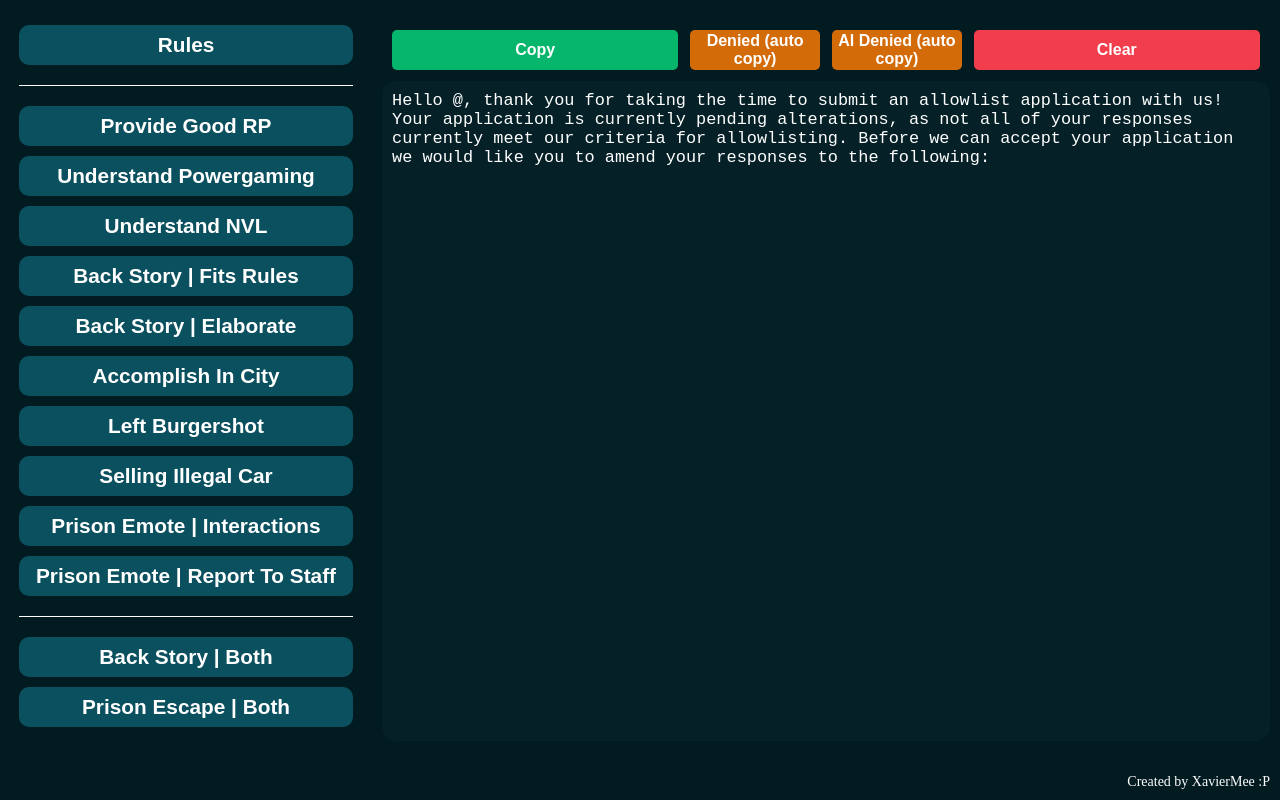
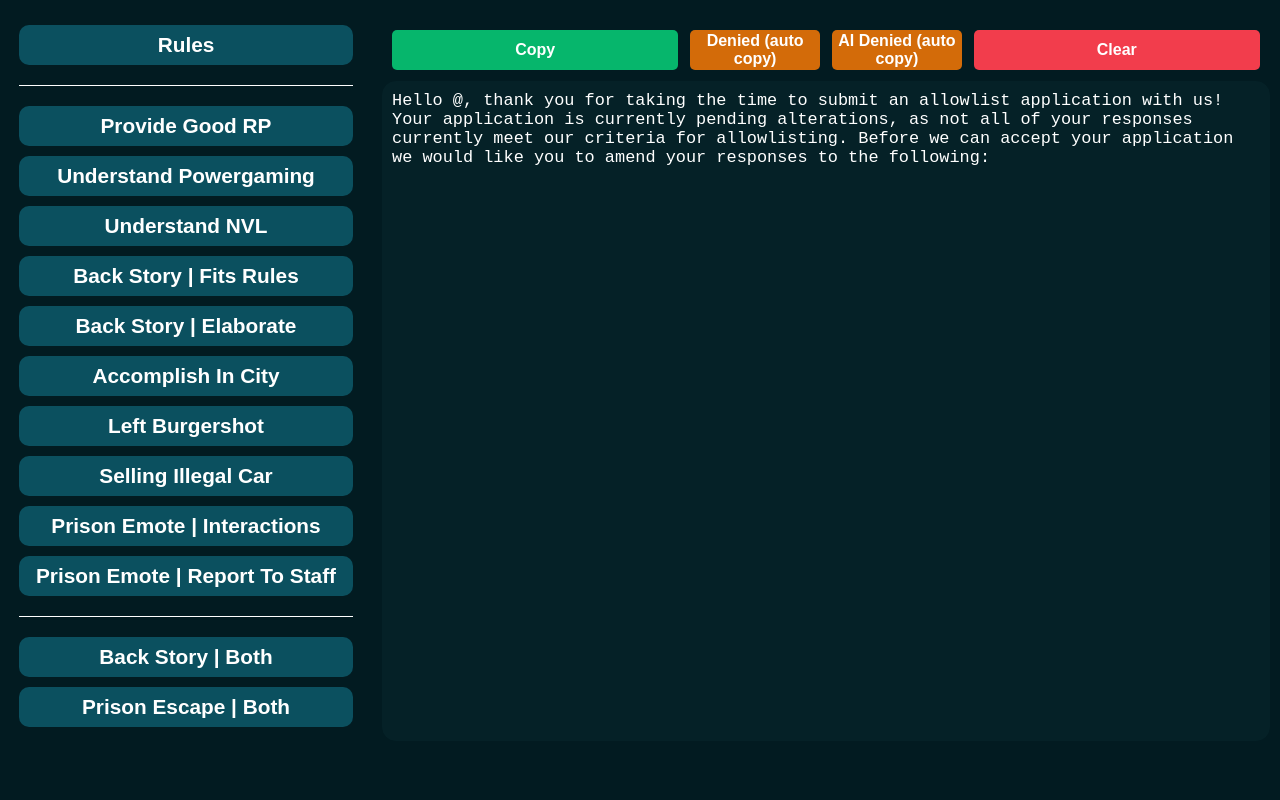
Before and after one commit to XavierMe/prpsupportstaff, a plain HTML site: page index.html in a window 1280 px wide. Drawn offline with Linux system fonts and the light colour scheme.

Commit message:
Update index.html

```diff
--- a/index.html
+++ b/index.html
@@ -35,9 +35,6 @@
       </div>
       <textarea readonly id="main-input"></textarea>
     </div>
-    <footer>
-      Created by XavierMee :P
-    </footer>
   </div>
   <script src="script.js"></script>
 </body>
```
